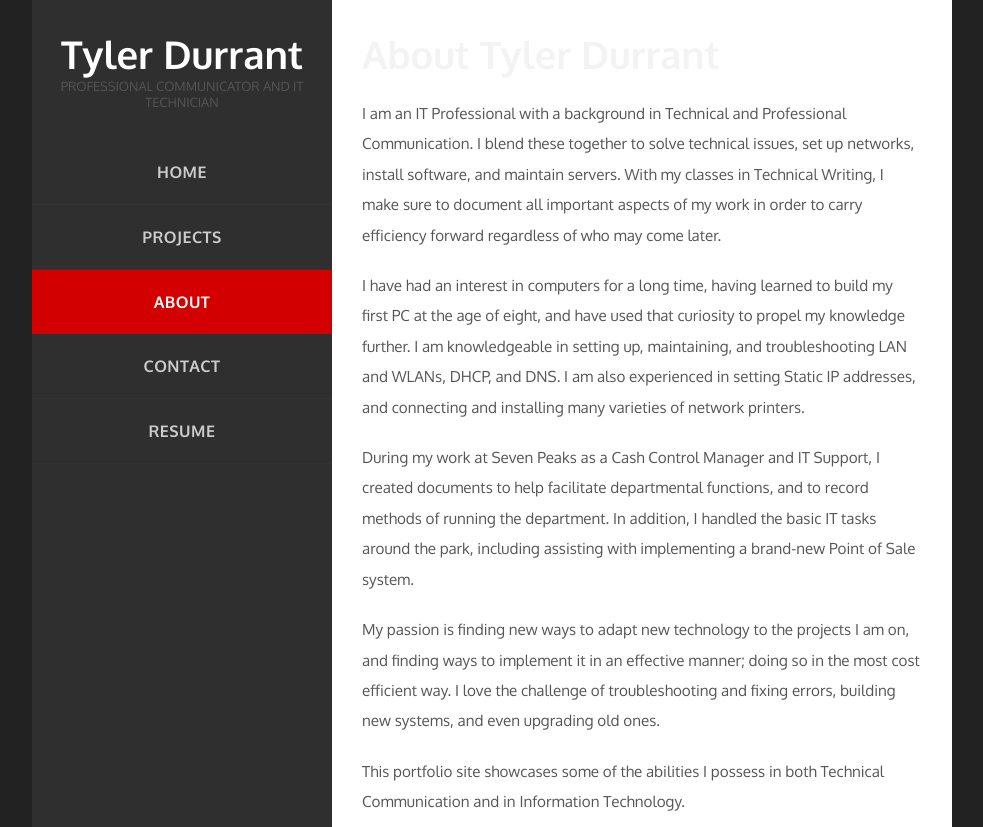
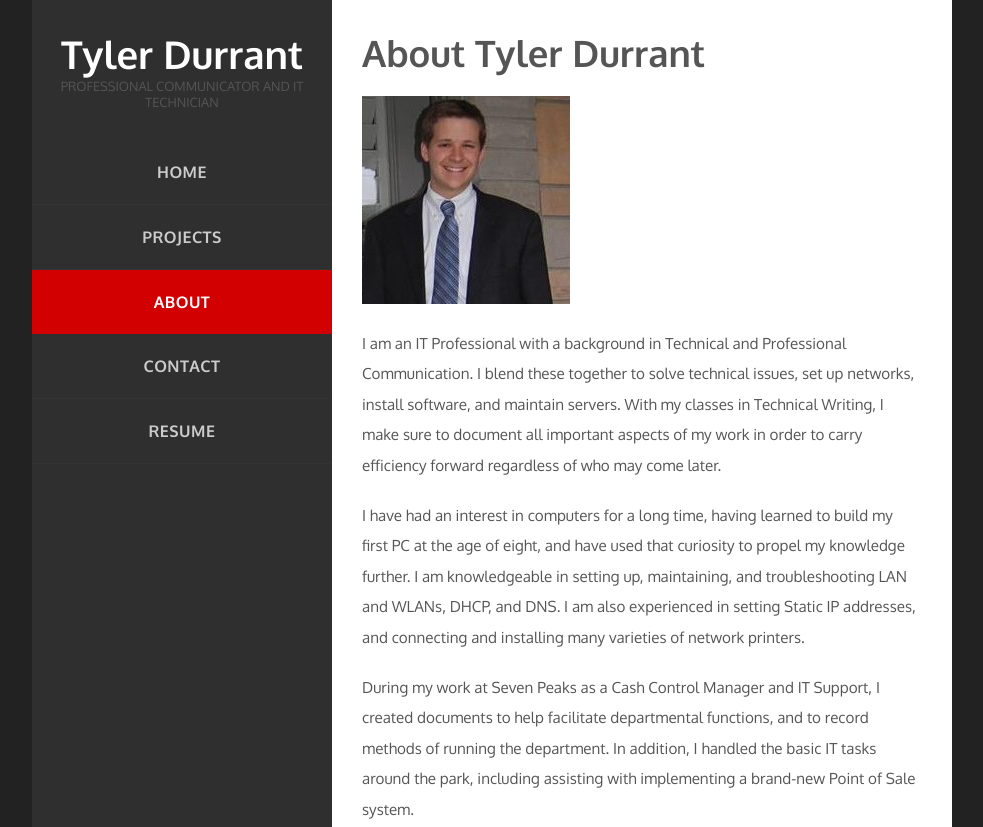
Before and after one commit to tkdurrant/tkdurrant.github.io, a plain HTML site: page about.html in a window 1280 px wide. Shown: the top 827 px of the page, without its empty margins (148-1131 px from the left). Drawn offline with Linux system fonts and the light colour scheme.

Commit message:
Font update and picture

```diff
--- a/about.html
+++ b/about.html
@@ -46,12 +46,13 @@ License: Creative Commons Attribution
             <article>
 
 
-			<h2>About Tyler Durrant</h2>
-            &nbsp;
+			<h1>About Tyler Durrant</h1>
+            &nbsp;<br> <img src="Files/me.jpg" width="208" height="208"> <br>
             &nbsp;
 
 
           <p>I am an IT Professional with a background in Technical and Professional Communication. I blend these together to solve technical issues, set up networks, install software, and maintain servers. With my classes in Technical Writing, I make sure to document all important aspects of my work in order to carry efficiency forward regardless of who may come later. </p>
+
 <p>I have had an interest in computers for a long time, having learned to build my first PC at the age of eight, and have used that curiosity to propel my knowledge further. I am knowledgeable in setting up, maintaining, and troubleshooting LAN and WLANs, DHCP, and DNS. I am also experienced in setting Static IP addresses, and connecting and installing many varieties of network printers. </p>
 <p>During my work at Seven Peaks as a Cash Control Manager and IT Support, I created documents to help facilitate departmental functions, and to record methods of running the department. In addition, I handled the basic IT tasks around the park, including assisting with implementing a brand-new Point of Sale system. </p>
 <p> My passion is finding new ways to adapt new technology to the projects I am on, and finding ways to implement it in an effective manner; doing so in the most cost efficient way. I love the challenge of troubleshooting and fixing errors, building new systems, and even upgrading old ones. </p>
```
Also changed, not shown: contact.html (+1 -1 lines), index.html (+1 -1 lines), Files/me.jpg (added).
